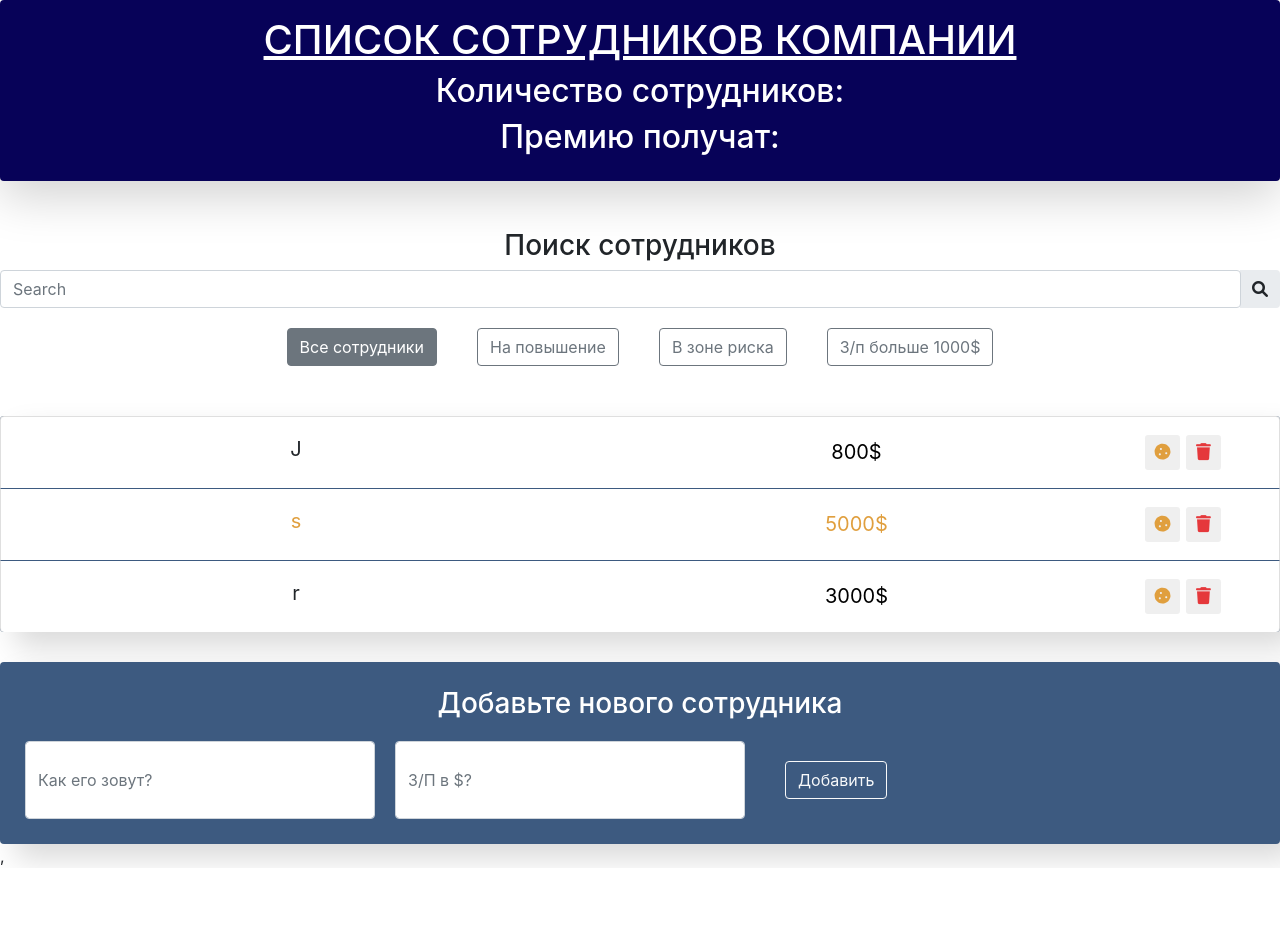
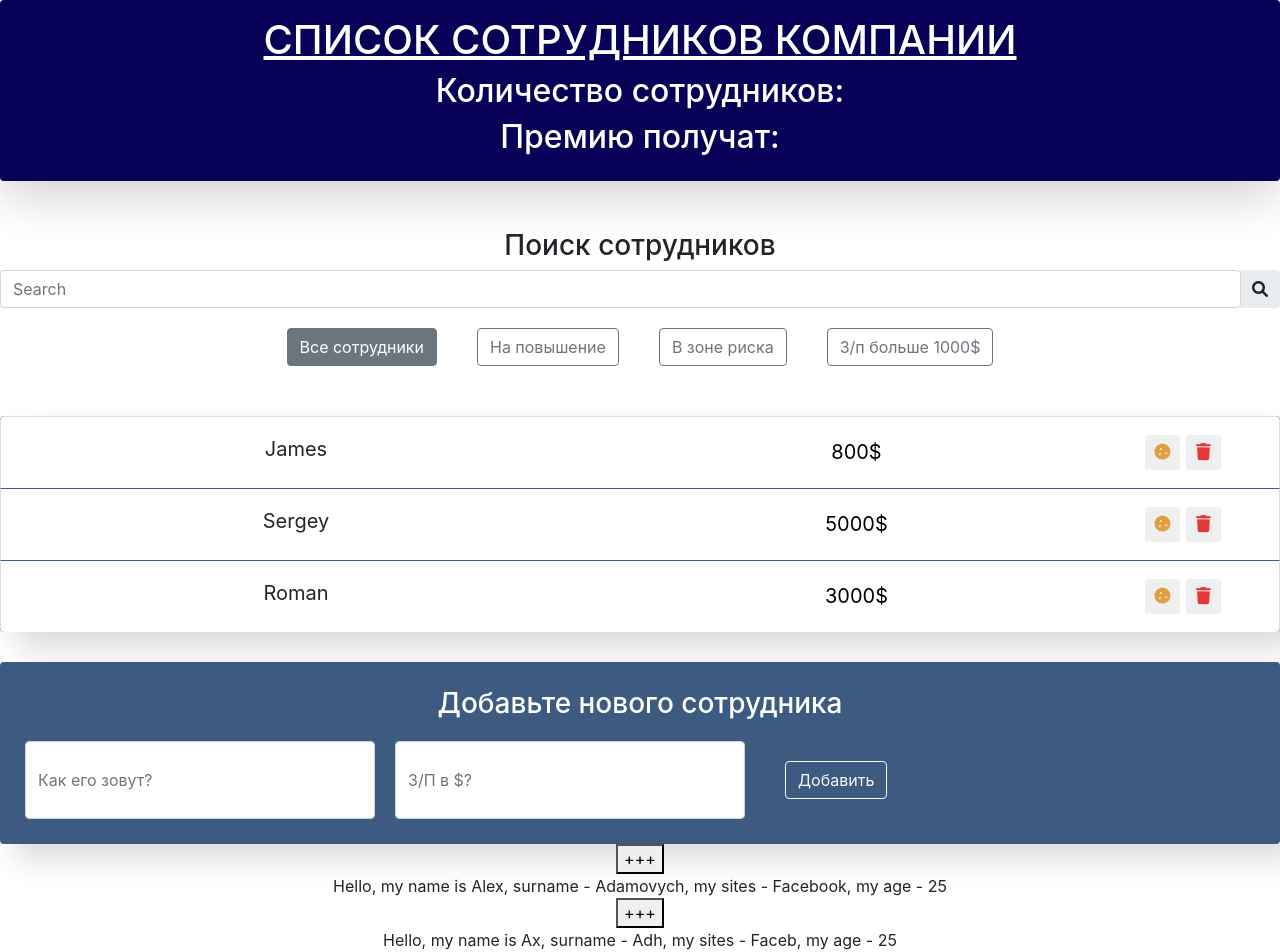
Before and after one commit to sanycoxxxx/React__App, a React (Create React App) app in the folder my-app/: page / in a window 1280 px wide. Shown: the top 952 px of the page. Before the commit the page ends 868 px from the top, so only its background shows below. Built offline with nearby package versions, Linux system fonts and the light colour scheme.

Commit message:
add star and cookies

```diff
--- a/my-app/src/App.js
+++ b/my-app/src/App.js
@@ -6,12 +6,43 @@ import SearchPanel from "./components/search-panel/search-panel";
 import AppFilter from "./components/app-filters/app-filter";
 import EmployeesList from "./components/employees-list/employees-list";
 import EmployeesAddForm from "./components/employees-add-form/employees-add-form";
+import { getAllByText } from "@testing-library/react";
+
+class WhoAmI extends Component {
+    constructor (props) {
+      super(props);
+      this.state = {
+        years: 25
+      }
+  }
+
+  NextYears = () => {
+  console.log('+++');
+  this.setState(state => ({
+    years: state.years + 1
+  }))
+  }
+
+  render() {
+      const {name, surname, link} = this.props;
+      return (
+          <div>
+            <div>
+              <button onClick={this.NextYears}>+++</button>
+            </div>
+              Hello, my name is {name}, surname - {surname}, my sites - {link}, my age - {this.state.years}
+          </div>
+      )
+  }
+}
+
+
 
 function App() {
   const data = [
-{name: "J" , salary: 800 , increase: false, id: 1},
-{name: "s" , salary: 5000 , increase: true, id: 2},
-{name: "r" , salary: 3000 , increase: false, id: 3}
+{name: "James" , salary: 800 , increase: false, id: 1},
+{name: "Sergey" , salary: 5000 , increase: true, id: 2},
+{name: "Roman" , salary: 3000 , increase: false, id: 3}
   ];
   return (
     <div className="App">
@@ -26,8 +57,12 @@ function App() {
         </div>
         <div className="">
           <EmployeesAddForm/>
+         <WhoAmI name='Alex' surname="Adamovych" link='Facebook'/>
+         <WhoAmI name='Ax' surname="Adh" link='Faceb'/>
         </div>
       </header>
+
+
     </div>
   );
 }
--- a/my-app/src/components/employees-list-item/employees-list-item.js
+++ b/my-app/src/components/employees-list-item/employees-list-item.js
@@ -1,16 +1,50 @@
+import {Component} from 'react'
 import './employees-list-item.css';
 
-const EmployeesListItem = ({name, salary, increase}) => {
-    let classNames = 'list-group-item d-flex justify-content-between';
-    if(increase) {
-        classNames += ' increase'
+class EmployeesListItem extends Component{
+    constructor (props){
+        super(props);
+        this.state = {
+            increase: false,
+            favourite: false
+        }
     }
+
+    favourite = () => {
+    this.setState(({favourite}) => ({
+        favourite: !favourite
+    }))
+}
+
+    onIncr = () => {
+        this.setState(({increase}) => ({
+             increase: !increase
+        }))
+    }
+
+    render () {
+
+        const {name, salary} = this.props;
+        const {increase, favourite} = this.state;
+        let classNames = 'list-group-item d-flex justify-content-between';
+
+
+        if(favourite) {
+            classNames += ' like'
+        }
+
+        if(increase) {
+            classNames += ' increase'
+        }
+
+
+
     return (
         <li className={classNames}>
-            <span className="list-group-item-label">{name}</span>
+            <span onClick={this.favourite} className="list-group-item-label">{name}</span>
             <input type="text" className="list-group-item-input" defaultValue={salary + '$'}/>
             <div className='d-flex justify-content-center align-items-center'>
-                <button type="button"
+                <button onClick={this.onIncr} type="button"
                     className="btn-cookie btn-sm ">
                     <i className="fas fa-cookie"></i>
                 </button>
@@ -23,6 +57,7 @@ const EmployeesListItem = ({name, salary, increase}) => {
             </div>
         </li>
     )
+    }
 }
 
 export default EmployeesListItem;
```
Also changed, not shown: my-app/src/index.js (line endings or trailing spaces).
